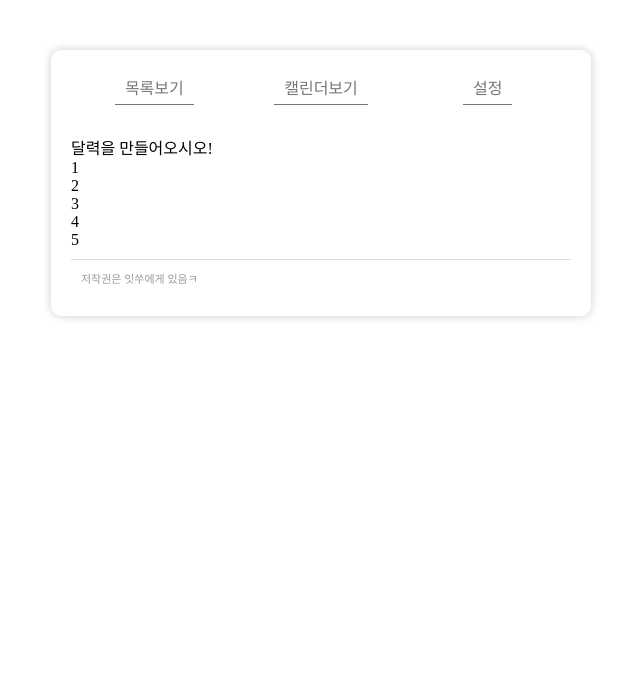
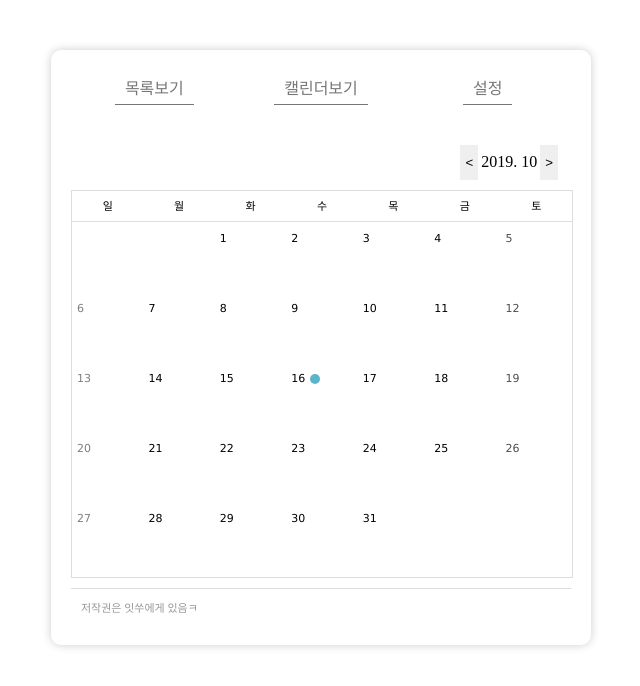
Before and after one commit to chancesu/daily_note, a Next.js app: page /calendar in a window 1280 px wide. Shown: the top 686 px of the page, without its empty margins (319-959 px from the left). Built offline with nearby package versions, Linux system fonts and the light colour scheme.

Commit message:
일단 동작하는 캘린더 최적화가 필요함.

```diff
--- /dev/null
+++ b/assets/styles/calendar.scss
@@ -0,0 +1,84 @@
+.calendar-title{
+  padding:10px;
+  text-align:right;
+  button{
+    border:0;
+    color:#000;
+    margin:0 3px;
+    padding:10px 5px;
+    &:hover{
+      background:#ededed;
+    }
+  }
+}
+.calendar-wrap{
+  margin:0 auto;
+  width:100%;
+  border:1px solid #ddd;
+  .calendar-header,
+  .calendar-body{
+    display:grid;
+    grid-template-columns: repeat(7, 5fr);
+  }
+  .calendar-header{
+    border-bottom:1px solid #ddd;
+    margin-bottom:5px;
+    div.day{
+      height:20px;
+      padding:5px;
+      font-size: 11px;
+      text-align:center;
+      line-height:20px;
+    }
+  }
+  .calendar-body{
+    grid-auto-rows: 70px;
+    div.day{
+     position: relative;
+     border:1px solid #ddd;
+     border-width: 0 0;
+     span{
+       position:absolute;
+       top:5px;
+       left:5px;
+       font-family: Verdana;
+       font-size: 11px;
+     }
+     &.active {
+       span{
+         &:after{
+           content:"today";
+           overflow:hidden;
+           display: inline-block;
+           width:10px;
+           height:10px;
+           margin-left:5px;
+           border-radius: 50%;
+           background:#5ab4cc;
+           line-height:9;
+           vertical-align: middle;
+         }
+       }
+     }
+     &:nth-child(7n){
+      span{
+        color: rgba(0,0,0,.7);
+      }
+     }
+     &:nth-child(7n+1){
+      span{
+        color: rgba(0,0,0,.5);
+      }
+     }
+
+     &:hover{
+      &.active{
+        span:after{
+          overflow:visible;
+          line-height:3;
+        }
+      }
+     }
+   }
+  }
+}
--- a/components/calendar/Day.js
+++ b/components/calendar/Day.js
@@ -1,10 +1,12 @@
 import React from 'react';
 
-const Day = ({day}) => (
-  <div>
-    {day}
-  </div>
-)
+const Day = ({ day, current }) => {
+  return (
+    <div className={`day ${current ? 'active' : ''}`}><span>{day}</span></div>
+  );
+}
+
+
 
 
 export default Day;
--- a/components/calendar/index.js
+++ b/components/calendar/index.js
@@ -1,33 +1,78 @@
 import React from 'react';
 import Day from '@/calendar/Day.js';
+// useState 앞으로 변경될 값 선언
+// --------> 랜더링
+// useEffect 값이 변경된 이후 실행될 행동 정의
+const Index = () => {
+  const today = {
+    y: new Date().getFullYear(),
+    m: new Date().getMonth() + 1,
+    d: new Date().getDate(),
+  }
+  let currentDay = new Date();
+  const dayList = [];
+  const [date, setDate] = React.useState(currentDay);
+  const week = ['일', '월', '화', '수', '목', '금', '토'];
+  const currentModule = {
+    y: date.getFullYear(),
+    m: date.getMonth() + 1,
+    d: date.getDate(),
+  };
+  const firstDay = new Date(currentModule.y, currentModule.m - 1, 1).getDay();
+  const lastDay = new Date(currentModule.y, currentModule.m, 0).getDate();
+  const todayActive = (item) =>{
+    return item === today.d && currentModule.m === today.m && currentModule.y === today.y;
+  }
+  const prevMonth = ()=>{
+    let settingMonth ;
+    (currentModule.m-1 == 0)?
+      settingMonth = `${currentModule.y-1} 12` :
+      settingMonth = `${currentModule.y} ${currentModule.m-1}`;
+    return setDate(new Date(settingMonth));
+  }
+  const nextMonth = ()=>{
+    let settingMonth ;
+    (currentModule.m+1 == 13)?
+      settingMonth = `${currentModule.y+1} 1` :
+      settingMonth = `${currentModule.y} ${currentModule.m+1}`;
+    return setDate(new Date(settingMonth));
+  }
+  for (let d = 1; d <= lastDay; d++) {
+    dayList.push(d);
+  }
+  for (let e = 1; e <= firstDay; e++) {
+    dayList.unshift('');
+  }
 
-const Index = () => {
-  const [date, setDate] = React.useState([]);
-  const week = ['일', '월', '화', '수', '목', '금', '토'];
-  let now = new Date();
-  let nowModule = {
-    y : now.getFullYear(),
-    m : now.getMonth()+1,
-    d : now.getDate(),
-  };
-  let firstDay = new Date(nowModule.y, nowModule.m-1, 1).getDay();
-  let lastDay = new Date(nowModule.y, nowModule.m, 0).getDate();
-  console.log(nowModule.y,nowModule.m,nowModule.d,firstDay,lastDay);
+  React.useEffect(() => {
+  }, []);
 
-  React.useEffect(()=>{
-    setDate([1,2,3,4,5])
-  },[])
   return (
     <>
-        <div>달력을 만들어오시오!</div>
-        {
-            date.map((item, index)=>(
-                <Day key={`${index}-day`} day={item}/>
+      <div className="calendar-title">
+        <button onClick={prevMonth}>&lt;</button>
+        {currentModule.y}. {currentModule.m}
+        <button onClick={nextMonth}>&gt;</button>
+      </div>
+      <div className="calendar-wrap">
+        <div className="calendar-header">
+          {
+            week.map((item, index) => (
+              <Day key={`${index}-day`} day={item} />
             ))
-        }
+          }
+        </div>
+        <div className="calendar-body">
+          {
+            dayList.map((item, index) => (
+              <Day key={`${index}-day`} day={item} current={todayActive(item)} />
+            ))
+          }
+        </div>
+      </div>
     </>
-  )
-}
+  );
+};
 
 
 export default Index;
```
Also changed, not shown: pages/calendar.js (+5 -4 lines), package.json (line endings or trailing spaces), 1 other file (tests, documents, lock files or other folders).
